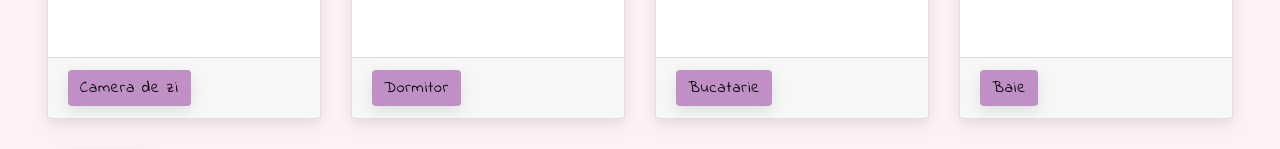
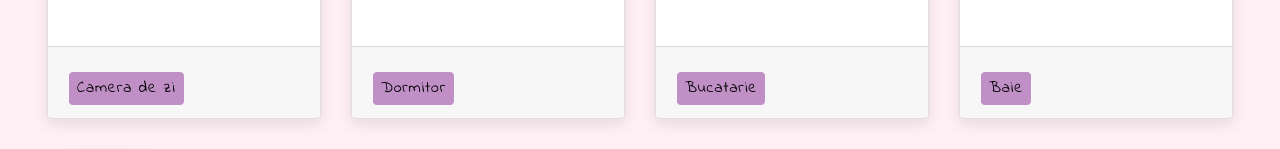
Before and after one commit to dornescum/Vanzare-15.05.21, a React (Create React App) app: page / in a window 1280 px wide. Shown: the part 1191-1340 px from the top of the page. Built offline with nearby package versions, Linux system fonts and the light colour scheme.

Commit message:
fix btn main

```diff
--- a/src/Components/Balcon/BalconInfo.js
+++ b/src/Components/Balcon/BalconInfo.js
@@ -6,7 +6,7 @@ const BalconInfo =()=>{
     let desc ='Tip logie, inchis cu geam termopan va oferă un spatiu ideal pt servit cafeaua, uscat rufe sau depozitare.'
     return <InfoCard>
         <h1>{title}</h1>
-        <p>{desc}</p>
+        <p className='info-card'>{desc}</p>
     </InfoCard>
 }
 export default BalconInfo;
--- a/src/Components/Bucatarie/BucatarieInfo.js
+++ b/src/Components/Bucatarie/BucatarieInfo.js
@@ -5,7 +5,7 @@ const BucatarieInfo =()=>{
     let desc = 'Mobilată, complet echipată: frigider incăpător cu congelator separat, cuptor cu microunde, plită pe gaz si cuptor electric, baterie Hansgrohe si sistem de filtrare a apei.\n'
     return <InfoCard>
         <h1 >{title}</h1>
-        <p style={{letterSpacing:"1.2px"}}>{desc}</p>
+        <p className='info-card'>{desc}</p>
     </InfoCard>
 }
 export default BucatarieInfo;
--- a/src/Components/Dormitor/DormitorInfo.js
+++ b/src/Components/Dormitor/DormitorInfo.js
@@ -6,7 +6,7 @@ const DormitorInfo =()=>{
     let desc ='Situat langa scara blocului, echipat cu sistem de blocare al parcarii. In situatia in care nu aveti masina se poate inchiria lejer, deoarece locurile de parcare sunt la foarte mare cautare in zona.'
     return <InfoCard>
         <h1>{title}</h1>
-        <p>{desc}</p>
+        <p className='info-card'>{desc}</p>
     </InfoCard>
 }
 export default DormitorInfo;
--- a/src/Components/Home/Home.css
+++ b/src/Components/Home/Home.css
@@ -224,18 +224,29 @@
 }
 
 .btn-main {
-    background-color: var(--mc-col);
     color: var(--black) !important;
-    outline: none;
-    border: none;
+    background: var(--mc-col);
+    border: 1px solid var(--light) !important;
+    padding: 0.3rem 0.5rem;
+    display: inline-block;
+    margin-top: 0.75rem;
+    margin-right: 1rem;
+    /*text-transform: uppercase;*/
+    letter-spacing: var(--spacing);
+    border-radius: var(--radius);
+    -webkit-transition: var(--transition);
+    -o-transition: var(--transition);
     transition: var(--transition);
-    box-shadow: var(--light-shadow);
+    /*width: 100px;*/
+    outline: none !important;
 }
 
 .btn-main:hover {
     /*transform: var(--transform);*/
     box-shadow: var(--dark-shadow);
     color: var(--white) !important;
+    background: var(--mc-col) !important;
+    outline: none;
 
 }
 
--- a/src/Components/Parcare/ParcareInfo.js
+++ b/src/Components/Parcare/ParcareInfo.js
@@ -7,7 +7,7 @@ const ParcareInfo =()=>{
     let desc ='Situată langă scara blocului, echipată cu sistem de blocare al parcării. In situatia in care nu aveti masina se poate inchiria lejer, deoarece locurile de parcare sunt la foarte mare cautare in zona.'
     return <InfoCard>
         <h1>{title}</h1>
-        <p>{desc}</p>
+        <p className='info-card'>{desc}</p>
     </InfoCard>
 }
 export default ParcareInfo;
```
